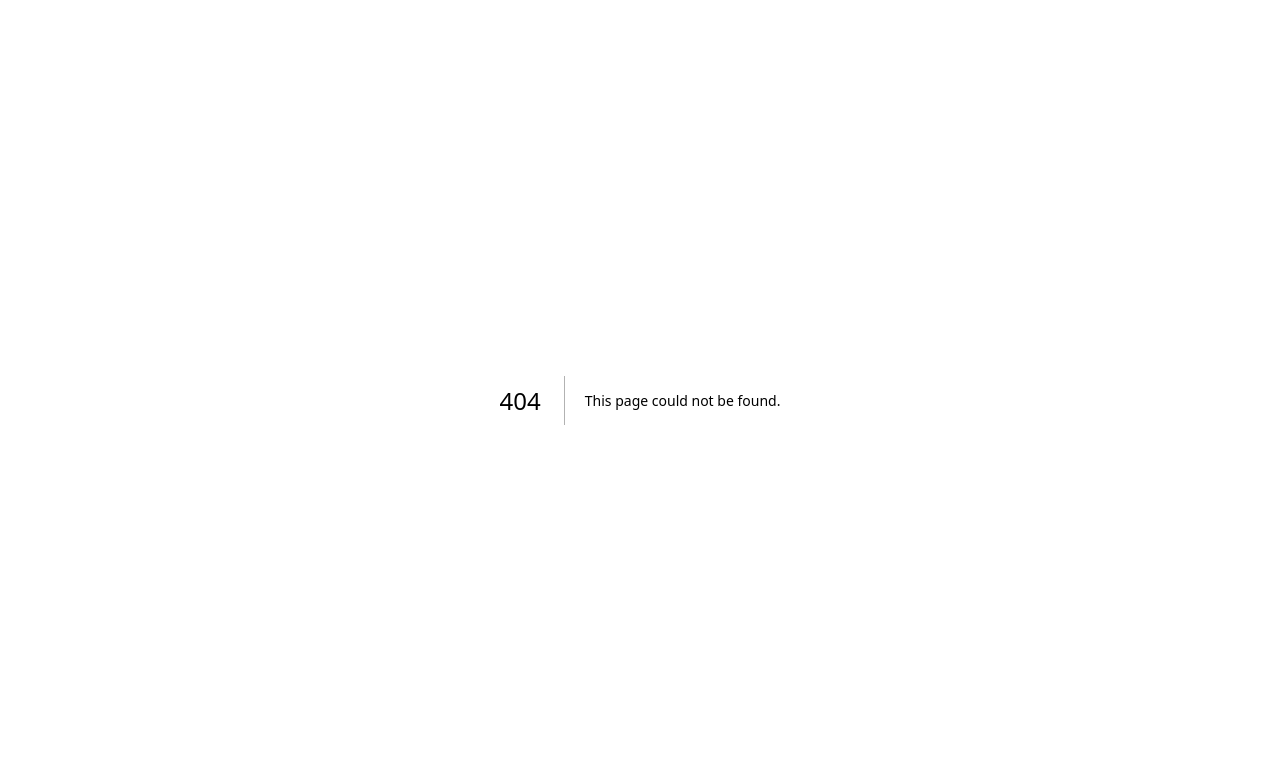
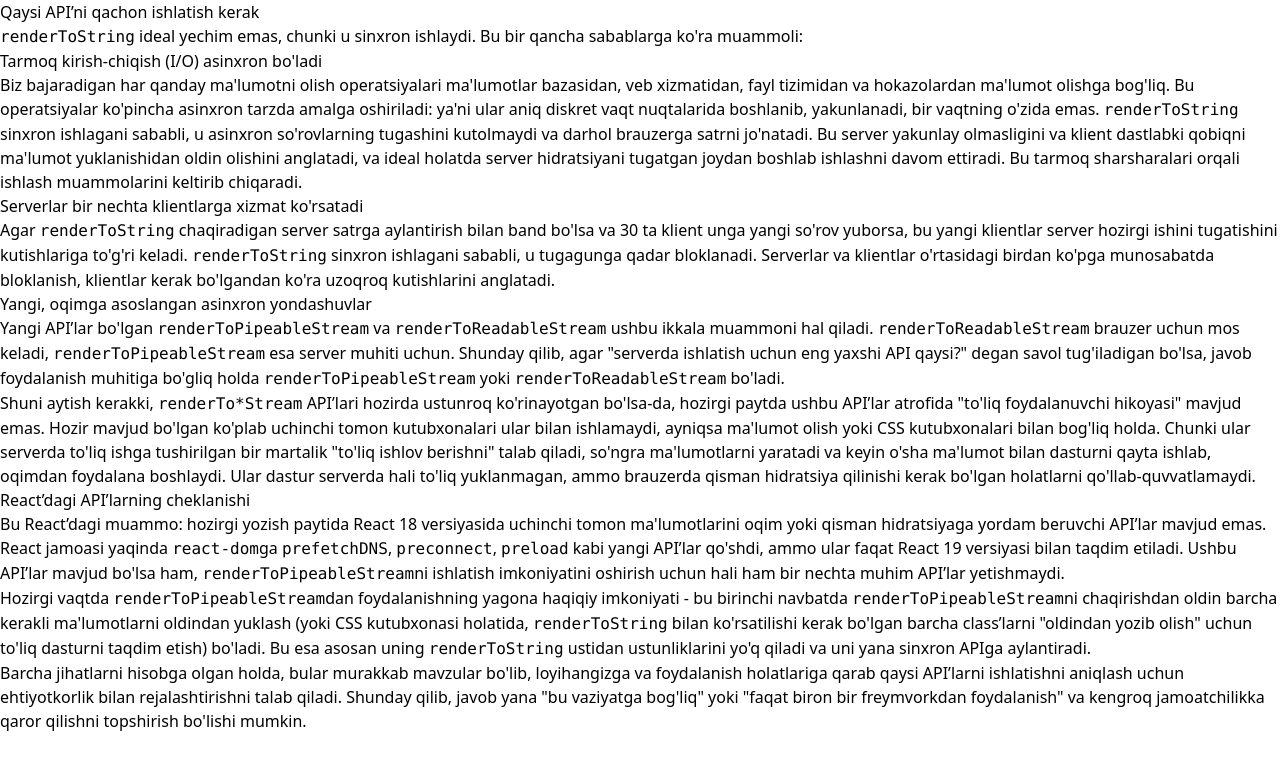
Before and after one commit to RustamovRR/webiston, a Next.js app: page /docs/react/server-side-react/when-to-use-what in a window 1280 px wide. Before the commit this address had no page. Shown: the top 770 px of the page. Built offline with nearby package versions, Linux system fonts and the light colour scheme.

Commit message:
feat: add 'when-to-use-what' page

```diff
--- a/src/pages/docs/react/server-side-react/_meta.json
+++ b/src/pages/docs/react/server-side-react/_meta.json
@@ -6,5 +6,6 @@
   "server-rendering-apis-in-react": "React’da server renderlash API’lari",
   "renderToString": "renderToString API",
   "renderToPipeableStream": "renderToPipeableStream API",
-  "renderToReadableStream": "renderToReadableStream API"
+  "renderToReadableStream": "renderToReadableStream API",
+  "when-to-use-what": "Qaysi API’ni qachon ishlatish kerak"
 }
--- /dev/null
+++ b/src/pages/docs/react/server-side-react/when-to-use-what.mdx
@@ -0,0 +1,25 @@
+## Qaysi API’ni qachon ishlatish kerak
+
+`renderToString` ideal yechim emas, chunki u sinxron ishlaydi. Bu bir qancha sabablarga ko'ra muammoli:
+
+
+#### Tarmoq kirish-chiqish (I/O) asinxron bo'ladi
+Biz bajaradigan har qanday ma'lumotni olish operatsiyalari ma'lumotlar bazasidan, veb xizmatidan, fayl tizimidan va hokazolardan ma'lumot olishga bog'liq. Bu operatsiyalar ko'pincha asinxron tarzda amalga oshiriladi: ya'ni ular aniq diskret vaqt nuqtalarida boshlanib, yakunlanadi, bir vaqtning o'zida emas. `renderToString` sinxron ishlagani sababli, u asinxron so'rovlarning tugashini kutolmaydi va darhol brauzerga satrni jo'natadi. Bu server yakunlay olmasligini va klient dastlabki qobiqni ma'lumot yuklanishidan oldin olishini anglatadi, va ideal holatda server hidratsiyani tugatgan joydan boshlab ishlashni davom ettiradi. Bu tarmoq sharsharalari orqali ishlash muammolarini keltirib chiqaradi.
+
+
+#### Serverlar bir nechta klientlarga xizmat ko'rsatadi
+Agar `renderToString` chaqiradigan server satrga aylantirish bilan band bo'lsa va 30 ta klient unga yangi so'rov yuborsa, bu yangi klientlar server hozirgi ishini tugatishini kutishlariga to'g'ri keladi. `renderToString` sinxron ishlagani sababli, u tugagunga qadar bloklanadi. Serverlar va klientlar o'rtasidagi birdan ko'pga munosabatda bloklanish, klientlar kerak bo'lgandan ko'ra uzoqroq kutishlarini anglatadi.
+
+
+### Yangi, oqimga asoslangan asinxron yondashuvlar
+Yangi API’lar bo'lgan `renderToPipeableStream` va `renderToReadableStream` ushbu ikkala muammoni hal qiladi. `renderToReadableStream` brauzer uchun mos keladi, `renderToPipeableStream` esa server muhiti uchun. Shunday qilib, agar "serverda ishlatish uchun eng yaxshi API qaysi?" degan savol tug'iladigan bo'lsa, javob foydalanish muhitiga bo'gliq holda `renderToPipeableStream` yoki `renderToReadableStream` bo'ladi.
+
+Shuni aytish kerakki, `renderTo*Stream` API’lari hozirda ustunroq ko'rinayotgan bo'lsa-da, hozirgi paytda ushbu API’lar atrofida "to'liq foydalanuvchi hikoyasi" mavjud emas. Hozir mavjud bo'lgan ko'plab uchinchi tomon kutubxonalari ular bilan ishlamaydi, ayniqsa ma'lumot olish yoki CSS kutubxonalari bilan bog'liq holda. Chunki ular serverda to'liq ishga tushirilgan bir martalik "to'liq ishlov berishni" talab qiladi, so'ngra ma'lumotlarni yaratadi va keyin o'sha ma'lumot bilan dasturni qayta ishlab, oqimdan foydalana boshlaydi. Ular dastur serverda hali to'liq yuklanmagan, ammo brauzerda qisman hidratsiya qilinishi kerak bo'lgan holatlarni qo'llab-quvvatlamaydi.
+
+
+### React’dagi API’larning cheklanishi
+Bu React’dagi muammo: hozirgi yozish paytida React 18 versiyasida uchinchi tomon ma'lumotlarini oqim yoki qisman hidratsiyaga yordam beruvchi API’lar mavjud emas. React jamoasi yaqinda `react-dom`ga `prefetchDNS`, `preconnect`, `preload` kabi yangi API’lar qo'shdi, ammo ular faqat React 19 versiyasi bilan taqdim etiladi. Ushbu API’lar mavjud bo'lsa ham, `renderToPipeableStream`ni ishlatish imkoniyatini oshirish uchun hali ham bir nechta muhim API’lar yetishmaydi.
+
+Hozirgi vaqtda `renderToPipeableStream`dan foydalanishning yagona haqiqiy imkoniyati - bu birinchi navbatda `renderToPipeableStream`ni chaqirishdan oldin barcha kerakli ma'lumotlarni oldindan yuklash (yoki CSS kutubxonasi holatida, `renderToString` bilan ko'rsatilishi kerak bo'lgan barcha class’larni "oldindan yozib olish" uchun to'liq dasturni taqdim etish) bo'ladi. Bu esa asosan uning `renderToString` ustidan ustunliklarini yo'q qiladi va uni yana sinxron APIga aylantiradi.
+
+Barcha jihatlarni hisobga olgan holda, bular murakkab mavzular bo'lib, loyihangizga va foydalanish holatlariga qarab qaysi API’larni ishlatishni aniqlash uchun ehtiyotkorlik bilan rejalashtirishni talab qiladi. Shunday qilib, javob yana "bu vaziyatga bog'liq" yoki "faqat biron bir freymvorkdan foydalanish" va kengroq jamoatchilikka qaror qilishni topshirish bo'lishi mumkin.
```
